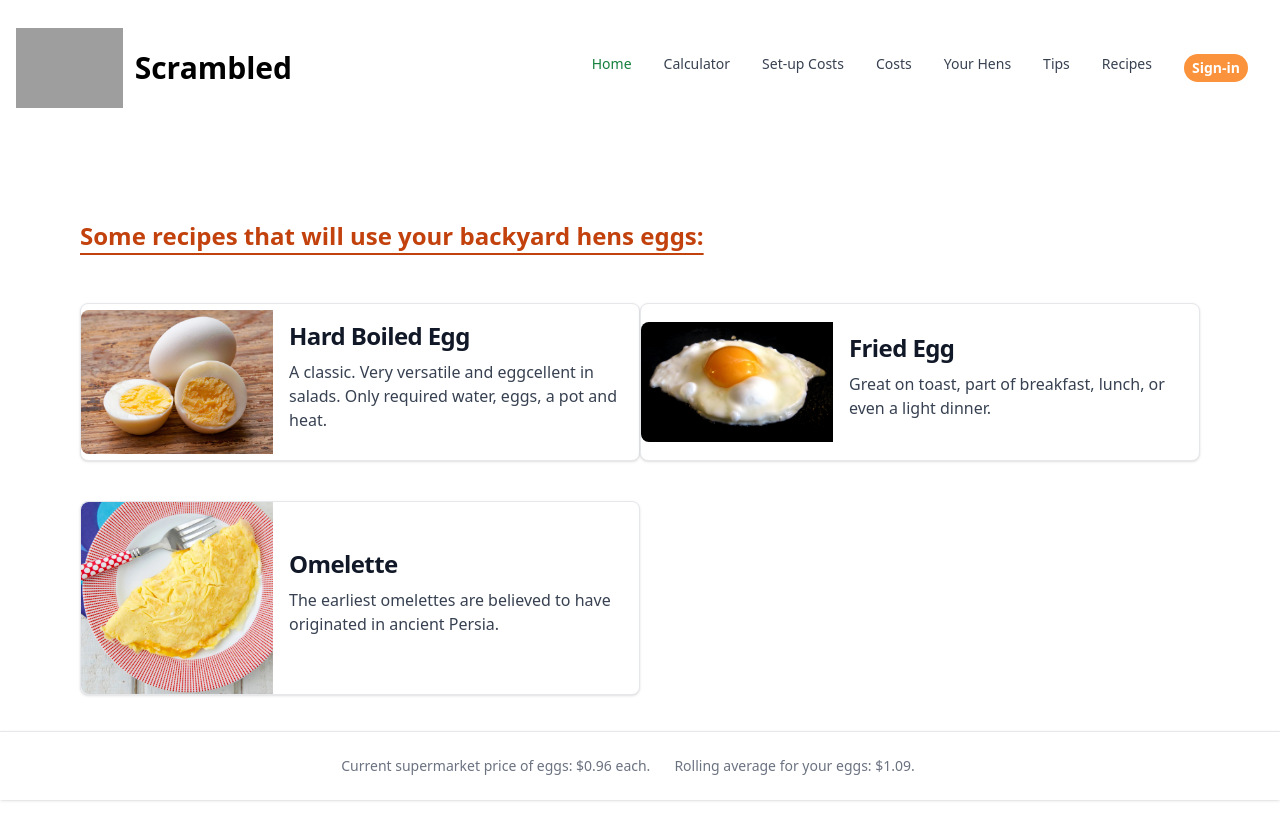
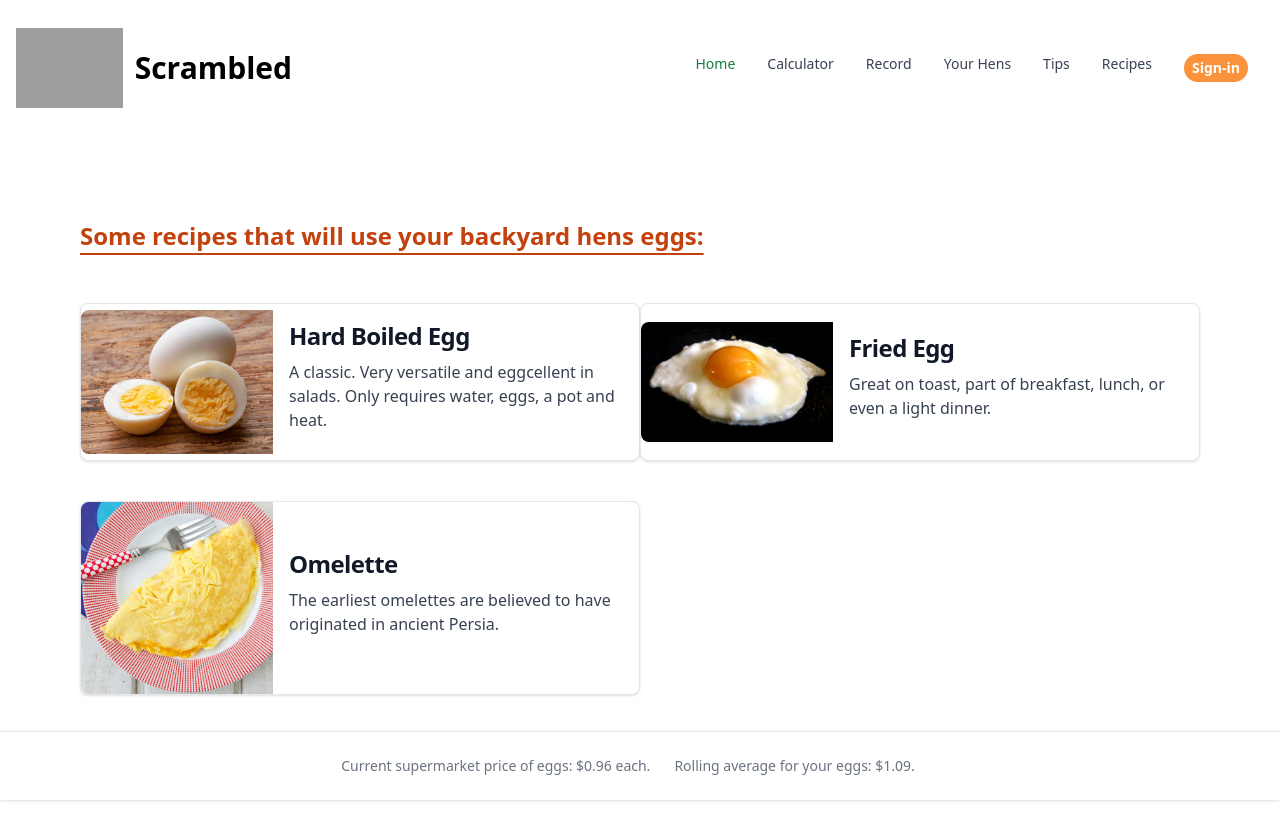
Before and after one commit to eleanor-tosh/chicken-app, a React (Create React App) app: page /recipes in a window 1280 px wide. Shown: the top 840 px of the page. Built offline with nearby package versions, Linux system fonts and the light colour scheme; grey boxes are pictures that could not be loaded.

Commit message:
recipes array of objects in recipe file

```diff
--- /dev/null
+++ b/src/Data/recipe.js
@@ -0,0 +1,23 @@
+export default [
+  {
+    title: 'Hard Boiled Egg',
+    comment:
+      'A classic. Very versatile and eggcellent in salads. Only requires water, eggs, a pot and heat.',
+    link: 'https://thestayathomechef.com/how-to-boil-eggs/',
+    image: './images/hardboiledegg.jpg',
+  },
+  {
+    title: 'Fried Egg',
+    comment:
+      'Great on toast, part of breakfast, lunch, or even a light dinner.',
+    link: 'https://www.delish.com/cooking/recipe-ideas/a23499380/how-to-fry-an-egg/',
+    image: './images/friedegg.jpg',
+  },
+  {
+    title: 'Omelette',
+    comment:
+      'The earliest omelettes are believed to have originated in ancient Persia.',
+    link: 'https://www.bbcgoodfood.com/recipes/basic-omelette',
+    image: './images/omelette.jpg',
+  },
+]
--- a/src/components/Navbar.jsx
+++ b/src/components/Navbar.jsx
@@ -3,7 +3,7 @@ import React from 'react'
 function Navbar() {
   return (
     <div>
-      <nav class="bg-white border-gray-200 px-2 sm:px-4 py-7 dark:bg-gray-900">
+      <nav class="bg-white border-gray-200 px-2 sm:px-4 py-7 ">
         <div class="container flex flex-wrap items-center justify-between mx-auto">
           <a href="/" class="flex items-center">
             <img
@@ -11,17 +11,17 @@ function Navbar() {
               class="h-20 mr-3 sm:h-20"
               alt="Chicken Logo"
             />
-            <span class="self-center text-3xl font-semibold whitespace-nowrap dark:text-white">
+            <span class="self-center text-3xl font-semibold whitespace-nowrap">
               Scrambled
             </span>
           </a>
 
           <div class="hidden w-full md:block md:w-auto" id="navbar-default">
-            <ul class="flex flex-col p-4 mt-4 md:flex-row md:space-x-8 md:mt-0 md:text-sm md:font-medium md:border-0 md:bg-white dark:bg-gray-800 md:dark:bg-gray-900 dark:border-gray-700">
+            <ul class="flex flex-col p-4 mt-4 md:flex-row md:space-x-8 md:mt-0 md:text-sm md:font-medium md:border-0 md:bg-white ">
               <li>
                 <a
                   href="/"
-                  class="block py-2 pl-3 pr-4 text-white bg-green-700 rounded md:bg-transparent md:text-green-700 md:p-0 dark:text-white"
+                  class="block py-2 pl-3 pr-4 text-white bg-green-700 rounded md:bg-transparent md:text-green-700 md:p-0 "
                   aria-current="page"
                 >
                   Home
@@ -30,31 +30,24 @@ function Navbar() {
               <li>
                 <a
                   href="/inputs"
-                  class="block py-2 pl-3 pr-4 text-gray-700 rounded hover:bg-gray-100 md:hover:bg-transparent md:border-0 md:hover:text-green-700 md:p-0 dark:text-gray-400 md:dark:hover:text-white dark:hover:bg-gray-700 dark:hover:text-white md:dark:hover:bg-transparent"
+                  class="block py-2 pl-3 pr-4 text-gray-700 rounded hover:bg-gray-100 md:hover:bg-transparent md:border-0 md:hover:text-green-700 md:p-0"
                 >
                   Calculator
                 </a>
               </li>
-              <li>
-                <a
-                  href="/set-up"
-                  class="block py-2 pl-3 pr-4 text-gray-700 rounded hover:bg-gray-100 md:hover:bg-transparent md:border-0 md:hover:text-green-700 md:p-0 dark:text-gray-400 md:dark:hover:text-white dark:hover:bg-gray-700 dark:hover:text-white md:dark:hover:bg-transparent"
-                >
-                  Set-up Costs
-                </a>
-              </li>
+
               <li>
                 <a
                   href="/calendar"
-                  class="block py-2 pl-3 pr-4 text-gray-700 rounded hover:bg-gray-100 md:hover:bg-transparent md:border-0 md:hover:text-green-700 md:p-0 dark:text-gray-400 md:dark:hover:text-white dark:hover:bg-gray-700 dark:hover:text-white md:dark:hover:bg-transparent"
+                  class="block py-2 pl-3 pr-4 text-gray-700 rounded hover:bg-gray-100 md:hover:bg-transparent md:border-0 md:hover:text-green-700 md:p-0"
                 >
-                  Costs
+                  Record
                 </a>
               </li>
               <li>
                 <a
                   href="/hens"
-                  class="block py-2 pl-3 pr-4 text-gray-700 rounded hover:bg-gray-100 md:hover:bg-transparent md:border-0 md:hover:text-green-700 md:p-0 dark:text-gray-400 md:dark:hover:text-white dark:hover:bg-gray-700 dark:hover:text-white md:dark:hover:bg-transparent"
+                  class="block py-2 pl-3 pr-4 text-gray-700 rounded hover:bg-gray-100 md:hover:bg-transparent md:border-0 md:hover:text-green-700 md:p-0"
                 >
                   Your Hens
                 </a>
@@ -62,7 +55,7 @@ function Navbar() {
               <li>
                 <a
                   href="/tips"
-                  class="block py-2 pl-3 pr-4 text-gray-700 rounded hover:bg-gray-100 md:hover:bg-transparent md:border-0 md:hover:text-green-700 md:p-0 dark:text-gray-400 md:dark:hover:text-white dark:hover:bg-gray-700 dark:hover:text-white md:dark:hover:bg-transparent"
+                  class="block py-2 pl-3 pr-4 text-gray-700 rounded hover:bg-gray-100 md:hover:bg-transparent md:border-0 md:hover:text-green-700 md:p-0"
                 >
                   Tips
                 </a>
@@ -70,7 +63,7 @@ function Navbar() {
               <li>
                 <a
                   href="/recipes"
-                  class="block py-2 pl-3 pr-4 text-gray-700 rounded hover:bg-gray-100 md:hover:bg-transparent md:border-0 md:hover:text-green-700 md:p-0 dark:text-gray-400 md:dark:hover:text-white dark:hover:bg-gray-700 dark:hover:text-white md:dark:hover:bg-transparent"
+                  class="block py-2 pl-3 pr-4 text-gray-700 rounded hover:bg-gray-100 md:hover:bg-transparent md:border-0 md:hover:text-green-700 md:p-0"
                 >
                   Recipes
                 </a>
--- a/src/pages/Recipes.jsx
+++ b/src/pages/Recipes.jsx
@@ -1,4 +1,5 @@
 import React from 'react'
+import recipes from '.././Data/recipe.js'
 
 function Recipes() {
   return (
@@ -7,70 +8,28 @@ function Recipes() {
         Some recipes that will use your backyard hens eggs:
       </h1>
       <div class="container grid grid-cols-2 mx-auto mb-20">
+        {recipes?.map((recipe) => {
+          return (
             <a
-          href="https://thestayathomechef.com/how-to-boil-eggs/"
+              href={recipe.link}
               target="_blank"
-          class="flex flex-col mb-10 items-center bg-white border border-gray-200 rounded-lg shadow md:flex-row md:max-w-xl hover:bg-gray-100 dark:border-gray-700 dark:bg-gray-800 dark:hover:bg-gray-700"
+              class="flex flex-col mb-10 items-center bg-white border border-gray-200 rounded-lg shadow md:flex-row md:max-w-xl hover:bg-gray-100"
               rel="noreferrer"
             >
               <img
                 class="object-cover w-full rounded-t-lg h-96 md:h-auto md:w-48 md:rounded-none md:rounded-l-lg"
-            src="./images/hardboiledegg.jpg"
-            alt=""
+                src={recipe.image}
+                alt="completed recipe"
               />
               <div class="flex flex-col justify-between p-4 leading-normal">
-            <h5 class="mb-2 text-2xl font-bold tracking-tight text-gray-900 dark:text-white">
-              Hard Boiled Egg
+                <h5 class="mb-2 text-2xl font-bold tracking-tight text-gray-900">
+                  {recipe.title}
                 </h5>
-            <p class="mb-3 font-normal text-gray-700 dark:text-gray-400">
-              A classic. Very versatile and eggcellent in salads. Only required
-              water, eggs, a pot and heat.
-            </p>
+                <p class="mb-3 font-normal text-gray-700">{recipe.comment}</p>
               </div>
             </a>
-
-        <a
-          href="https://www.delish.com/cooking/recipe-ideas/a23499380/how-to-fry-an-egg/"
-          target="_blank"
-          class="flex flex-col mb-10 items-center bg-white border border-gray-200 rounded-lg shadow md:flex-row md:max-w-xl hover:bg-gray-100 dark:border-gray-700 dark:bg-gray-800 dark:hover:bg-gray-700"
-          rel="noreferrer"
-        >
-          <img
-            class="object-cover w-full rounded-t-lg h-96 md:h-auto md:w-48 md:rounded-none md:rounded-l-lg"
-            src="./images/friedegg.jpg"
-            alt=""
-          />
-          <div class="flex flex-col justify-between p-4 leading-normal">
-            <h5 class="mb-2 text-2xl font-bold tracking-tight text-gray-900 dark:text-white">
-              Fried Egg
-            </h5>
-            <p class="mb-3 font-normal text-gray-700 dark:text-gray-400">
-              Great on toast, part of breakfast, lunch, or even a light dinner.
-            </p>
-          </div>
-        </a>
-
-        <a
-          href="https://www.bbcgoodfood.com/recipes/basic-omelette"
-          target="_blank"
-          class="flex flex-col mb-10 items-center bg-white border border-gray-200 rounded-lg shadow md:flex-row md:max-w-xl hover:bg-gray-100 dark:border-gray-700 dark:bg-gray-800 dark:hover:bg-gray-700"
-          rel="noreferrer"
-        >
-          <img
-            class="object-cover w-full rounded-t-lg h-96 md:h-auto md:w-48 md:rounded-none md:rounded-l-lg"
-            src="./images/omelette.jpg"
-            alt=""
-          />
-          <div class="flex flex-col justify-between p-4 leading-normal">
-            <h5 class="mb-2 text-2xl font-bold tracking-tight text-gray-900 dark:text-white">
-              Omelette
-            </h5>
-            <p class="mb-3 font-normal text-gray-700 dark:text-gray-400">
-              The earliest omelettes are believed to have originated in ancient
-              Persia.
-            </p>
-          </div>
-        </a>
+          )
+        })}
       </div>
     </div>
   )
```
Lines whose indentation alone changed are shown as unchanged.
